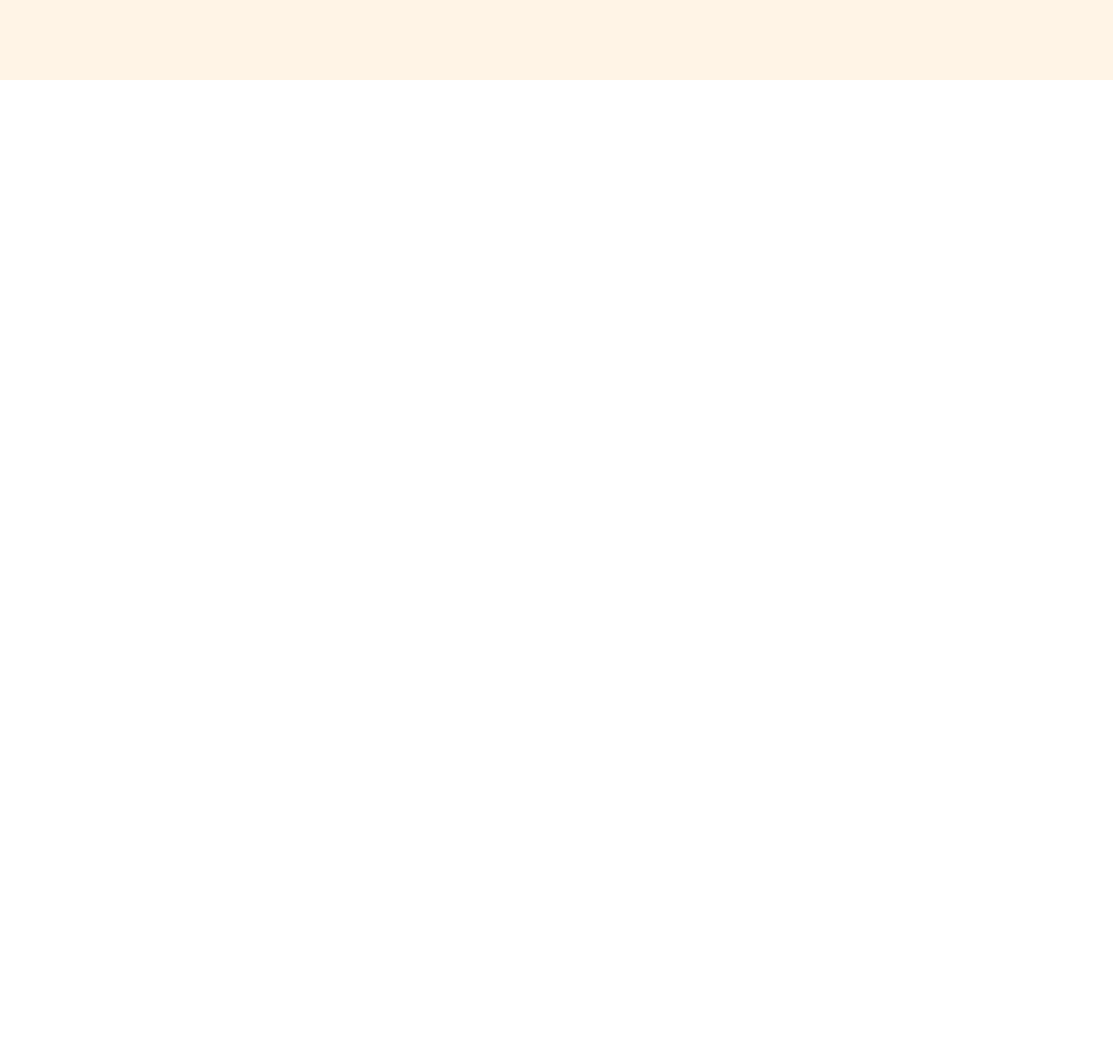
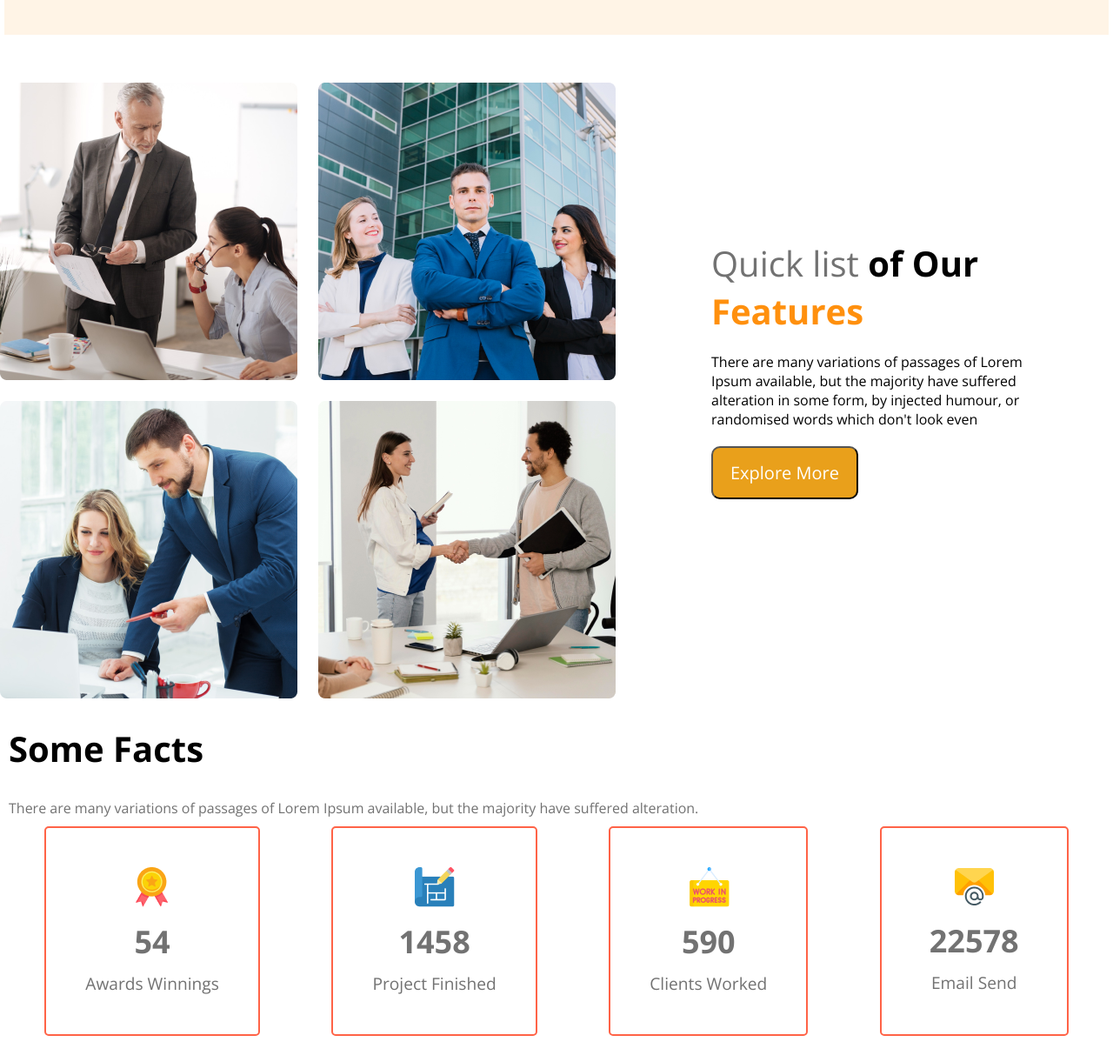
Before and after one commit to joykbiswas/g3-architects-website, a plain HTML site: page index.html in a window 1280 px wide. Shown: the part 958-2179 px from the top of the page at 87% size. Before the commit the page ends 1050 px from the top, so only its background shows below. Drawn offline with nearby package versions, Linux system fonts and the light colour scheme.

Commit message:
card section done

```diff
--- a/index.html
+++ b/index.html
@@ -18,8 +18,8 @@
             </ul>
         </nav>
         <!-- banner sections -->
-        <div class="banner-container">
-            <div class="banner">
+        <div class="banner">
+            <div class="banner-container">
                 <h1 class="banner-title">Brand New Group of <br>Architects</h1>
                 <p class="banner-description">
                     There are many variations of passages of Lorem Ipsum available, but the majority have suffered alteration in some form, by injected humour, or randomised words which don't look even
@@ -31,9 +31,60 @@
                     <img src="./images/banner.png" alt="">
                 </div>
             </div>
+        </div>
 
+    </header>
+    <!-- main section starts -->
+    <main>
+       <!-- team section starts -->
+       <section class="teams-container">
+        <div class="teams-img-container">
+            <img src="./images/team1.png" alt="">
+            <img src="./images/team2.png" alt="">
+            <img src="./images/team3.png" alt="">
+            <img src="./images/team4.png" alt="">
+        </div>
+        <div class="teams-content">
+            <h1 class="teams-title"><span class="quick-list">Quick list</span> <span>of Our</span> <span class="feature">Features</span></h1>
+            <p class="teams-description">
+                There are many variations of passages of Lorem Ipsum available, but the majority have suffered alteration in some form, by injected humour, or randomised words which don't look even
+            </p>
+            <button class="btn-primary">Explore More</button>
+        </div>
+       </section>
+
+       <section class="feature">
+
+       </section>
+       <section class="facts">
+        <h2 class="fact-title">Some Facts</h2>
+        <p class="fact-description">
+            There are many variations of passages of Lorem Ipsum available, but the majority have suffered alteration.
+        </p>
+        <div class="card-section">
+            <div class="card">
+                <img class="card-icon" src="./images/icons/ribon.png" alt="">
+                <h2 class="cart-stat">54</h2>
+                <p class="card-description">Awards Winnings</p>
+            </div>
+            <div class="card">
+                <img class="card-icon" src="./images/icons/projects.png" alt="">
+                <h2 class="cart-stat">1458</h2>
+                <p class="card-description">Project Finished</p>
+            </div>
+            <div class="card">
+                <img class="card-icon" src="./images/icons/customers.png" alt="">
+                <h2 class="cart-stat">590</h2>
+                <p class="card-description">Clients Worked</p>
+            </div>
+            <div class="card">
+                <img class="card-icon" src="./images/icons/email.png" alt="">
+                <h2 class="cart-stat">22578</h2>
+                <p class="card-description">Email Send</p>
+            </div>
 
         </div>
-    </header>
+       </section>
+    </main>
 </body>
 </html>
--- a/style.css
+++ b/style.css
@@ -8,11 +8,13 @@
 .btn-primary{
     color: #ffffff;
     background-color: rgb(233, 160, 27);
+    border-radius: 10px;
     padding: 15px 20px;
     font-size: 1.25rem;
 }
 header{
-    padding: 50px 175px;
+    margin: 5px;
+    padding:  20px 175px;
     background-color: rgba(255, 144, 14, 0.10);
 }
 
@@ -20,7 +22,8 @@ nav{
     display: flex;
     justify-content: space-between;
     align-items: center;
-   margin: 40px;
+    margin: 40px;
+
 
 }
 .nav-title{
@@ -40,7 +43,7 @@ nav > ul a{
     font-size: 1.25rem;
 }
 /* banner section starts */
-.banner{
+.banner-container{
    margin: auto;
    text-align: center;
    padding: 45px;
@@ -49,6 +52,7 @@ nav > ul a{
 .banner-title{
     font-size: 3.45rem;
     font-weight: 700;
+    color: #131313  ;
 }
 .banner-description{
     color: #727272;
@@ -56,8 +60,75 @@ nav > ul a{
     margin: 0px 30px;
 }
 .banner .btn-primary{
-   margin: 16px;
+   margin: 20px;
 }
 .banner img{
     width: 100%;
 }
+/* main section starts */
+/* feature starts */
+.teams-container{
+    display: flex;
+    align-items: center;
+    gap: 40px;
+
+}
+.teams-img-container{
+    display: grid;
+    grid-template-columns: repeat(2,1fr);
+    gap: 1.5rem;
+    padding-top: 50px ;
+}
+.teams-content{
+    padding-left: 70px;
+    padding-right: 70px;
+}
+.teams-title{
+    font-size: 2.50rem;
+}
+.teams-title .quick-list{
+    color: #727272;
+    font-weight: 500;
+}
+.teams-title .feature{
+    color: #FF900E;
+    font-weight: 700;
+}
+.teams-description{
+    padding: 20px 0px;
+}
+
+/* fact section starts */
+.facts{
+    margin: 30px 10px;
+}
+.fact-title{
+    font-size: 2.50rem;
+}
+.fact-description{
+    padding-top: 30px;
+    color: #727272;
+}
+.card-section{
+    display: flex;
+   justify-content: space-around;
+   padding-top: 10px;
+
+}
+.card{
+    border: 2px solid tomato;
+    border-radius: 5px;
+    text-align: center;
+    padding: 45px;
+
+
+}
+.card .cart-stat{
+    font-size: 2.25rem;
+    color: #727272;
+    padding: 10px;
+}
+.card .card-description{
+    font-size: 1.20rem;
+    color: #727272;
+}
```
